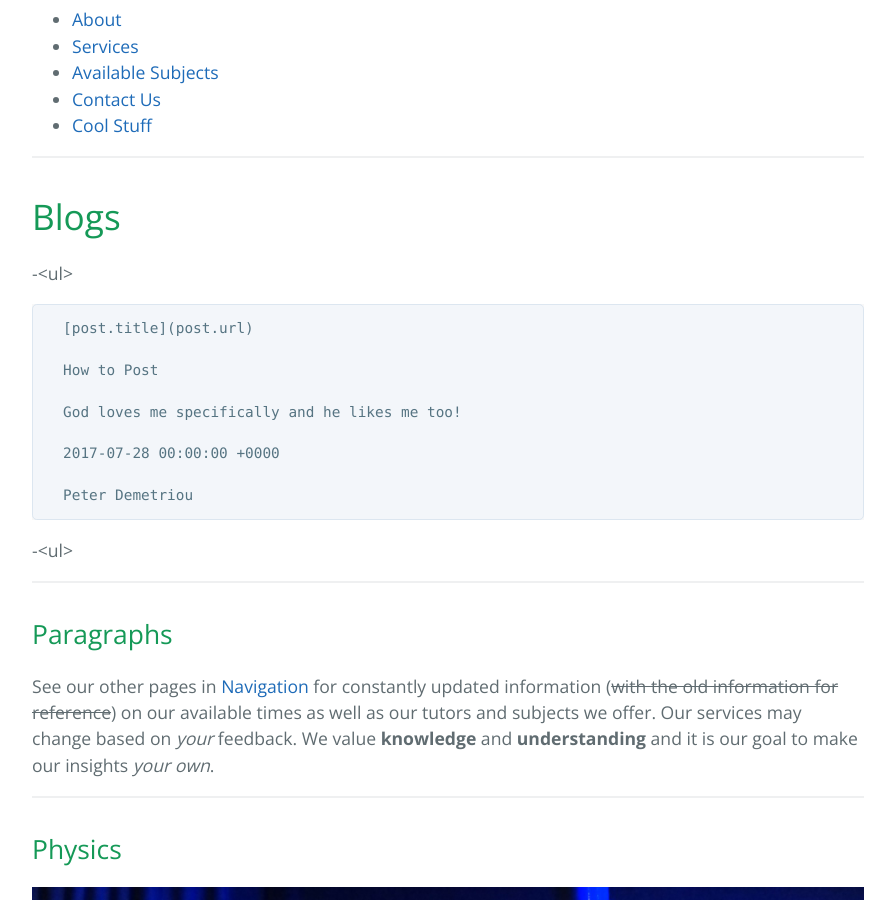
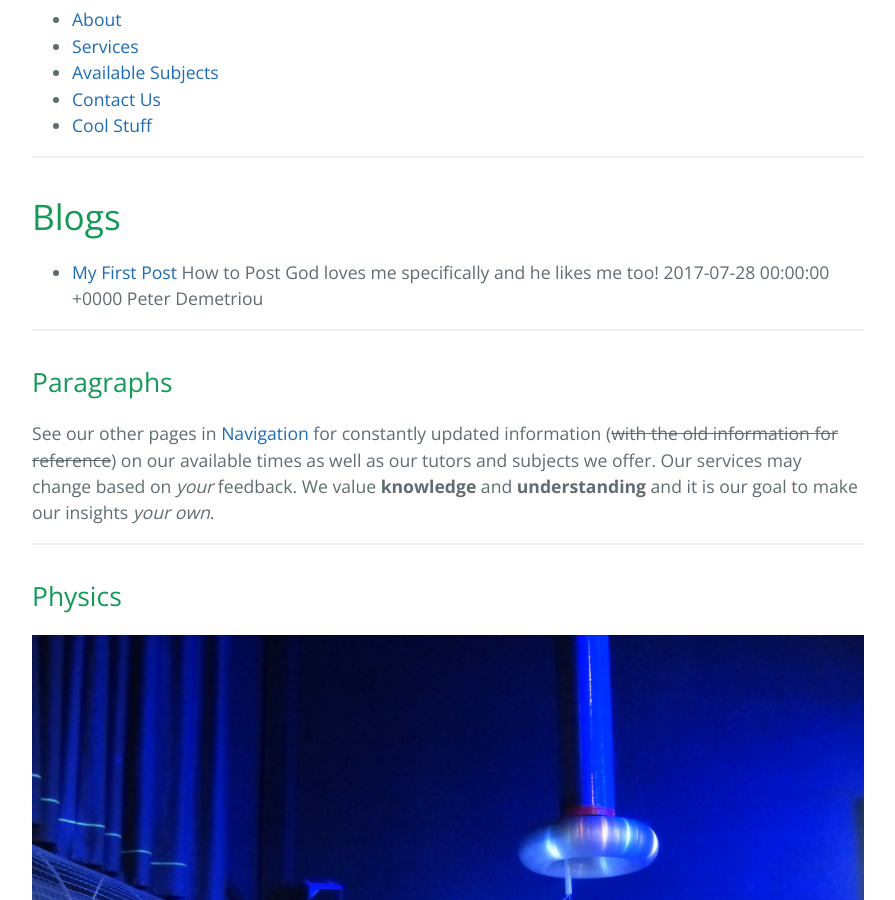
Before and after one commit to HelloBeastie/HelloBeastie.github.io, a Jekyll site: the page built from index.md, in a window 1280 px wide and 900 px high, scrolled down 411 px. Shown: the whole window, without its empty margins (192-1087 px from the left). Built offline with Jekyll 4.4.1, drawn with Linux system fonts in a browser that asks for light colours; our own code applies the rules of GitHub Pages for plain Markdown files.

Commit message:
Reverted to html styled blog inclusion

```diff
--- a/index.md
+++ b/index.md
@@ -13,10 +13,10 @@ layout: default
 * * *
 # [](#Blogs)Blogs
 
--<ul>
-  {% for post in site.posts %}
-
-      [post.title](post.url)
+<ul>
+   {% for post in site.posts %}
+    <li>
+      <a href="{{ post.url }}">{{ post.title }}</a>
 
       {{ post.subtitle }}
 
@@ -26,8 +26,9 @@ layout: default
 
       {{ post.author }}
 
+    </li>
   {% endfor %}
--<ul>
+</ul>
 
 * * *
 ## [](#Paragraphs)Paragraphs
```
